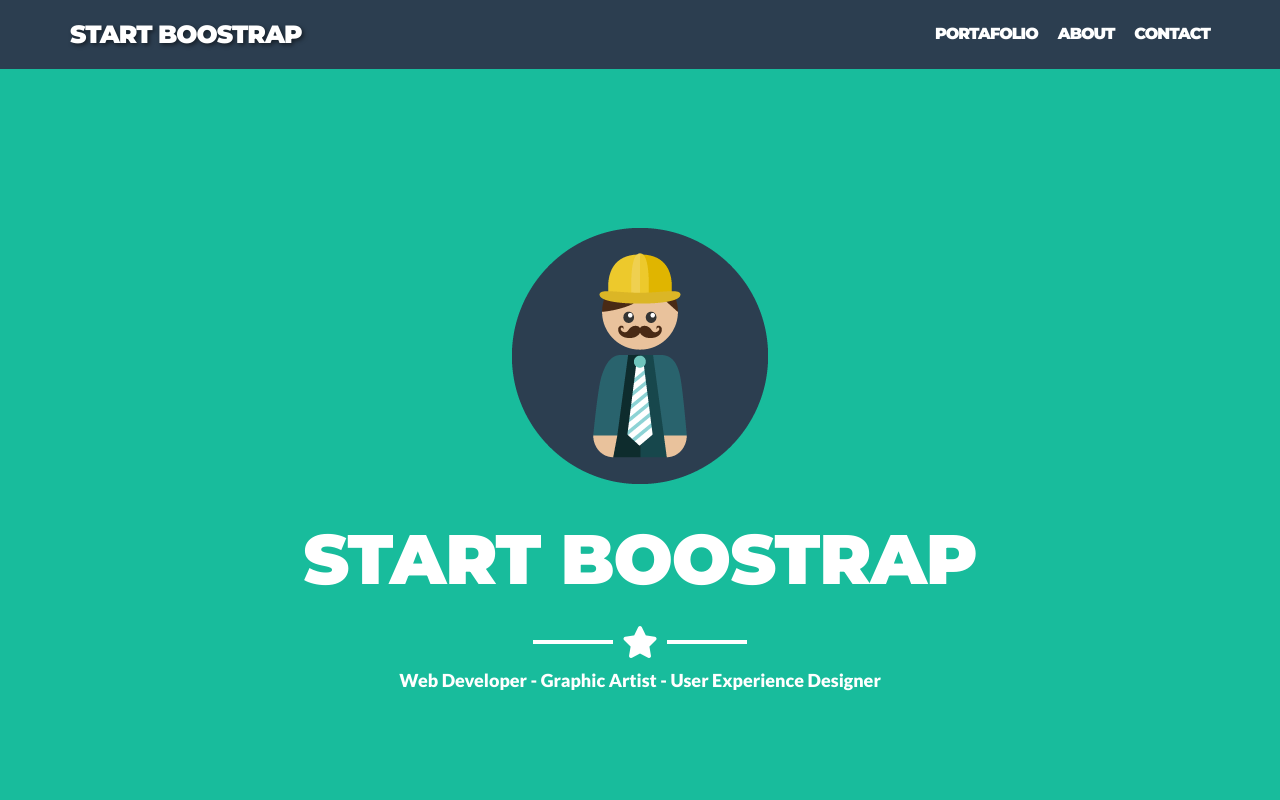
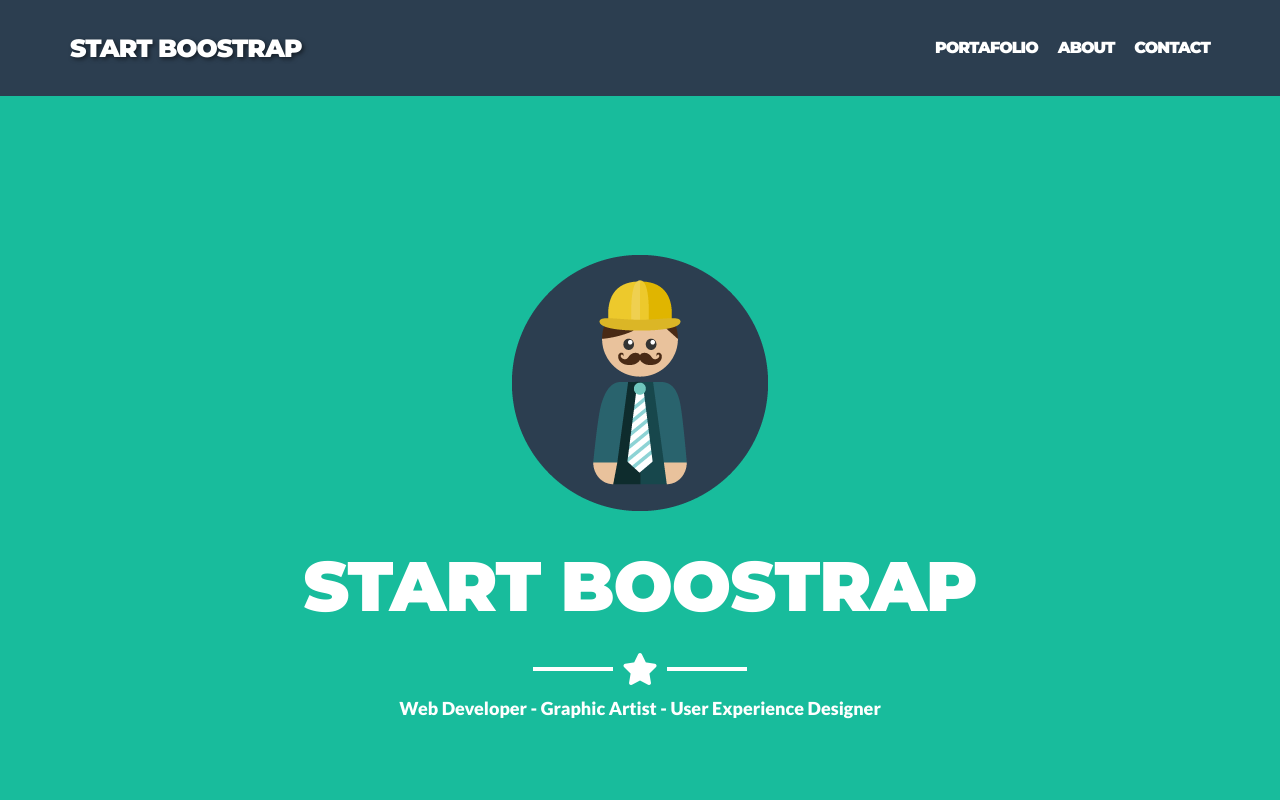
Before and after one commit to nelsonronaldobr/start-boostrap-react, a React (Vite) app: page / in a window 1280 px wide. Shown: the top 800 px of the page. Built offline with nearby package versions, Linux system fonts and the light colour scheme.

Commit message:
Contiene arreglos en el espaciado del navbar

```diff
--- a/src/css-modules/Header.module.css
+++ b/src/css-modules/Header.module.css
@@ -33,7 +33,8 @@
 .header__nav-list {
     list-style: none;
     margin: 0;
-    padding: 0;
+    gap: 10px;
+    padding: 20px 0;
     display: flex;
     flex-direction: column;
     align-items: center;
```
